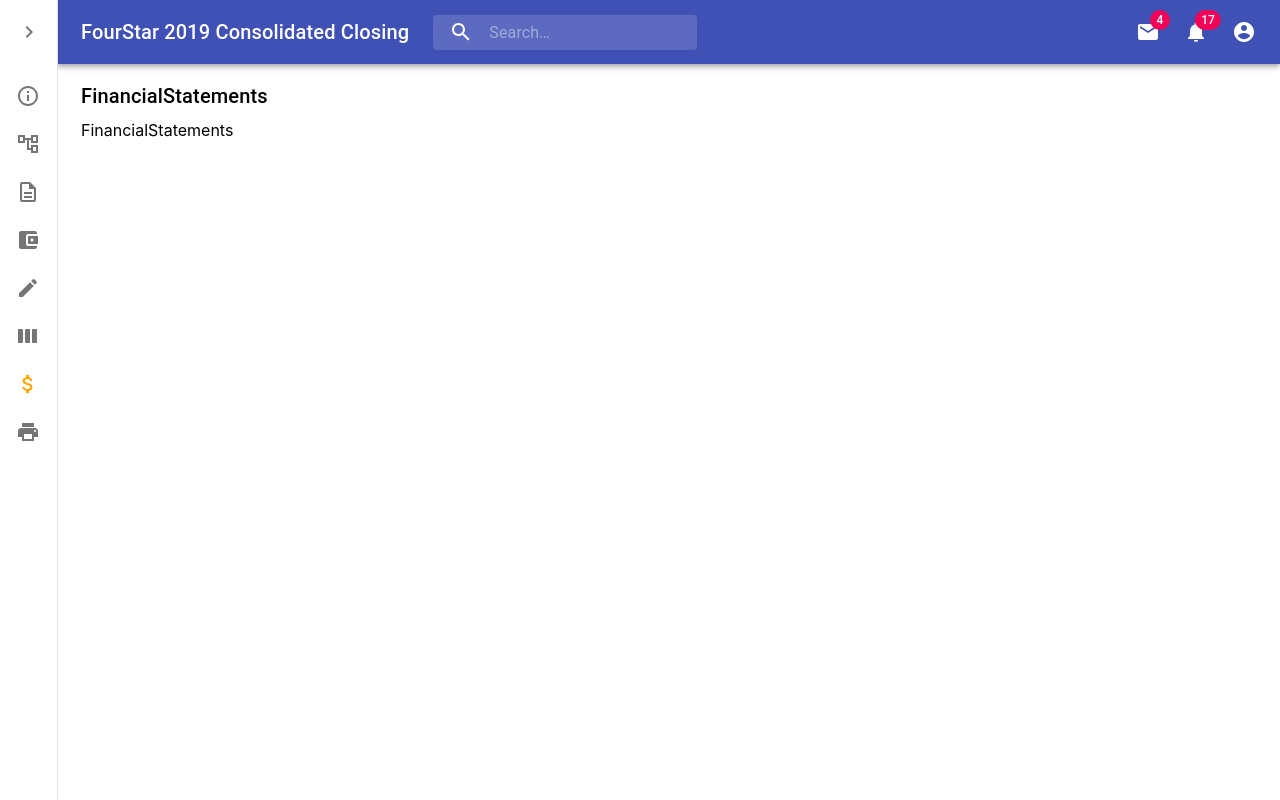
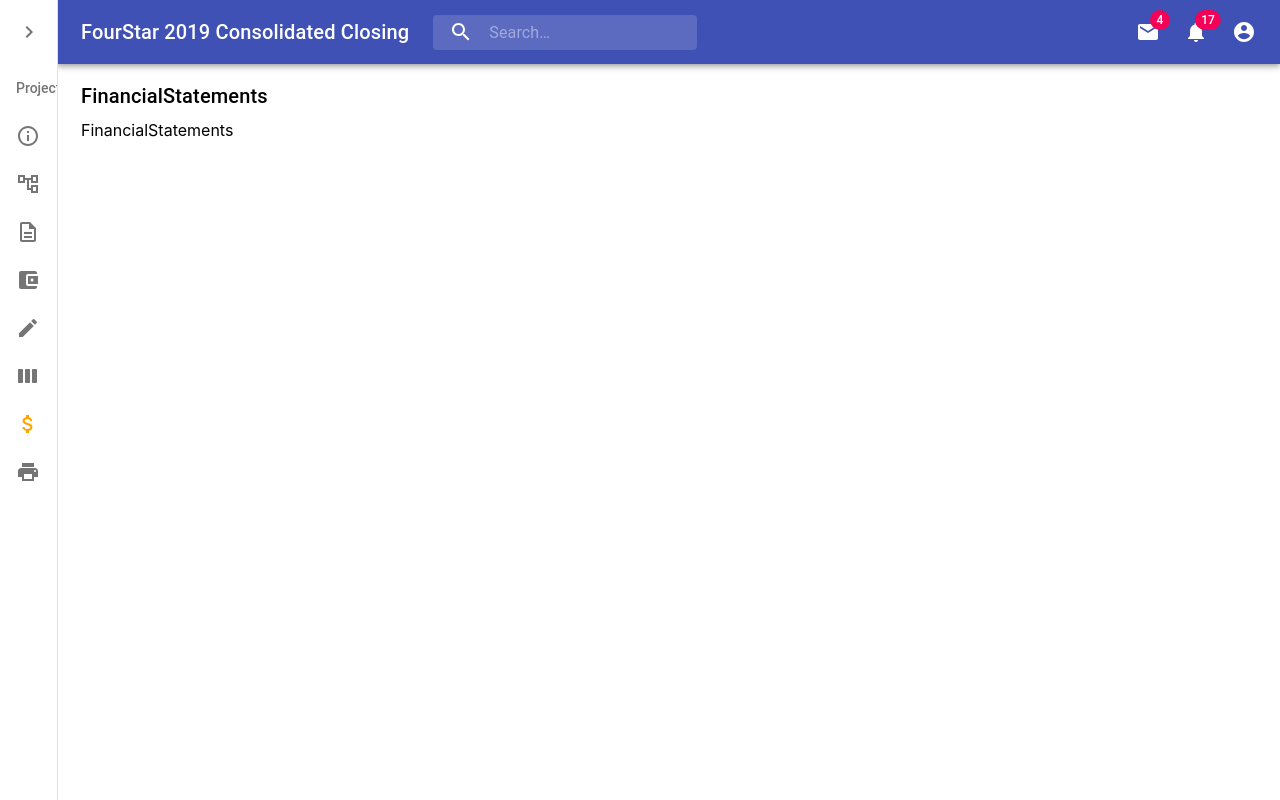
Before and after one commit to NoahGrayDL/datalobby-prototype, a React (Create React App) app: page /financial-statements/lead-sheet in a window 1280 px wide. Built offline with nearby package versions, Linux system fonts and the light colour scheme.

Commit message:
drawer handler update

```diff
--- a/src/components/layout/Layout.js
+++ b/src/components/layout/Layout.js
@@ -16,21 +16,15 @@
   const theme = useTheme()
   const [open, setOpen] = React.useState(false)
 
-  const handleDrawerOpen = () => {
-    setOpen(true)
-    console.log("open")
-  }
-
-  const handleDrawerClose = () => {
-    setOpen(false)
-    console.log("close")
+  const handleDrawer = () => {
+    setOpen(!open)
+    console.log("drawer on/off")
   }
 
   return (
     <div className={classes.root}>
       <Sidebar
-        handleDrawerClose={handleDrawerClose}
-        handleDrawerOpen={handleDrawerOpen}
+        handleDrawer={handleDrawer}
         theme={theme}
         open={open}
         classes={classes}
--- a/src/components/layout/Menu.js
+++ /dev/null
@@ -1,47 +0,0 @@
-import React from "react"
-import { NavLink } from "react-router-dom"
-
-import { makeStyles } from "@material-ui/core/styles"
-import ListItem from "@material-ui/core/ListItem"
-import ListItemIcon from "@material-ui/core/ListItemIcon"
-import ListItemText from "@material-ui/core/ListItemText"
-
-//-----*-----*-----*-----*-----*-----//
-
-const useStyles = makeStyles(theme => ({
-  link: {
-    textDecoration: "none",
-    color: "inherit",
-    padding: "none",
-    display: "flex"
-  },
-  activeMenu: {
-    color: "orange",
-    "& svg": {
-      fill: "orange"
-    }
-  },
-  menuIcon: {
-    minWidth: 40,
-    marginRight: 2
-  }
-}))
-
-const Menu = props => {
-  const { title, icon, url } = props
-  const classes = useStyles()
-  return (
-    <NavLink
-      to={url}
-      className={classes.link}
-      activeClassName={classes.activeMenu}
-    >
-      <ListItem button key={title} className={classes.menu}>
-        <ListItemIcon className={classes.menuIcon}>{icon}</ListItemIcon>
-        <ListItemText primary={title} />
-      </ListItem>
-    </NavLink>
-  )
-}
-
-export default Menu
--- a/src/components/layout/Sidebar.js
+++ b/src/components/layout/Sidebar.js
@@ -6,11 +6,11 @@
 import IconButton from "@material-ui/core/IconButton"
 import ChevronLeftIcon from "@material-ui/icons/ChevronLeft"
 import ChevronRightIcon from "@material-ui/icons/ChevronRight"
-import MenuList from "./MenuList"
+import MenuList from "./SidebarMenuList"
 import { drawerWidth, collapsedDrawerWidth } from "../standard"
 
 const Sidebar = props => {
-  const { open, handleDrawerClose, handleDrawerOpen } = props
+  const { open, handleDrawer } = props
   const classes = useStyles()
 
   return (
@@ -29,7 +29,7 @@
       open={open}
     >
       <div className={classes.toolbar}>
-        <IconButton onClick={open ? handleDrawerClose : handleDrawerOpen}>
+        <IconButton onClick={handleDrawer}>
           {open ? <ChevronLeftIcon /> : <ChevronRightIcon />}
         </IconButton>
       </div>
--- /dev/null
+++ b/src/components/layout/SidebarMenu.js
@@ -0,0 +1,93 @@
+import React, { useState } from "react"
+import { NavLink } from "react-router-dom"
+
+import { makeStyles } from "@material-ui/core/styles"
+
+import ListItem from "@material-ui/core/ListItem"
+import ListItemIcon from "@material-ui/core/ListItemIcon"
+import ListItemText from "@material-ui/core/ListItemText"
+// for sub menu
+import InboxIcon from "@material-ui/icons/MoveToInbox"
+import ExpandLess from "@material-ui/icons/ExpandLess"
+import ExpandMore from "@material-ui/icons/ExpandMore"
+import Collapse from "@material-ui/core/Collapse"
+import List from "@material-ui/core/List"
+import StarBorder from "@material-ui/icons/StarBorder"
+
+//-----*-----*-----*-----*-----*-----//
+
+const useStyles = makeStyles(theme => ({
+  link: {
+    textDecoration: "none",
+    color: "inherit",
+    padding: "none",
+    display: "flex"
+  },
+  activeMenu: {
+    color: "orange",
+    "& svg": {
+      fill: "orange"
+    }
+  },
+  menuIcon: {
+    minWidth: 40,
+    marginRight: 2
+  }
+}))
+
+const SidebarMenu = props => {
+  const { title, icon, url, subMenus } = props
+  const classes = useStyles()
+  const [subMenuOpen, setSubMenuOpen] = useState(true)
+
+  return (
+    <NavLink
+      to={url}
+      className={classes.link}
+      activeClassName={classes.activeMenu}
+    >
+      <ListItem button key={title} className={classes.menu}>
+        <ListItemIcon className={classes.menuIcon}>{icon}</ListItemIcon>
+        <ListItemText primary={title} />
+        {subMenuOpen ? <ExpandLess /> : <ExpandMore />}
+      </ListItem>
+    </NavLink>
+  )
+}
+
+const SidebarSubMenu = props => {
+  const { title, icon, url, subMenus } = props
+  const classes = useStyles()
+
+  const [subMenuOpen, setSubMenuOpen] = useState(true)
+  const subMenuClick = () => {
+    console.log("hi")
+  }
+  return (
+    <NavLink
+      to={url}
+      className={classes.link}
+      activeClassName={classes.activeMenu}
+    >
+      <ListItem button onClick={subMenuClick}>
+        <ListItemIcon>
+          <InboxIcon />
+        </ListItemIcon>
+        <ListItemText primary="Inbox" />
+        {subMenuOpen ? <ExpandLess /> : <ExpandMore />}
+      </ListItem>
+      <Collapse in={subMenuOpen} timeout="auto" unmountOnExit>
+        <List component="div" disablePadding>
+          <ListItem button className={classes.nested}>
+            <ListItemIcon>
+              <StarBorder />
+            </ListItemIcon>
+            <ListItemText primary="Starred" />
+          </ListItem>
+        </List>
+      </Collapse>
+    </NavLink>
+  )
+}
+
+export default SidebarMenu
--- a/src/components/layout/MenuList.js
+++ b/src/components/layout/SidebarMenuList.js
@@ -5,20 +5,35 @@
 import AccountTreeOutlinedIcon from "@material-ui/icons/AccountTreeOutlined"
 import DescriptionOutlinedIcon from "@material-ui/icons/DescriptionOutlined"
 import AccountBalanceWalletIcon from "@material-ui/icons/AccountBalanceWallet"
-import Menu from "./Menu"
+import SidebarMenu from "./SidebarMenu"
+import ListSubheader from "@material-ui/core/ListSubheader"
+
 import EditIcon from "@material-ui/icons/Edit"
 import ViewWeekIcon from "@material-ui/icons/ViewWeek"
 import AttachMoneyIcon from "@material-ui/icons/AttachMoney"
 import PrintIcon from "@material-ui/icons/Print"
 //-----*-----*-----*-----*-----*-----//
 
-const MenuList = () => {
+const SidebarMenuList = () => {
   return (
-    <List>
+    <List
+      subheader={
+        <ListSubheader component="div" id="nested-list-subheader">
+          Project Menu
+        </ListSubheader>
+      }
+    >
       {MENUS.map((item, index) => {
-        const { title, icon, url } = item
+        const { title, icon, url, subMenus } = item
         return (
-          <Menu title={title} index={index} icon={icon} url={url} key={title} />
+          <SidebarMenu
+            title={title}
+            index={index}
+            icon={icon}
+            url={url}
+            subMenus={subMenus}
+            key={title}
+          />
         )
       })}
     </List>
@@ -29,43 +44,51 @@
   {
     title: "Company Information",
     icon: <InfoOutlinedIcon />,
-    url: "/company-information"
+    url: "/company-information",
+    subMenus: true
   },
   {
     title: "Chart of Account",
     icon: <AccountTreeOutlinedIcon />,
-    url: "/chart-of-account"
+    url: "/chart-of-account",
+    subMenus: false
   },
   {
     title: "Ledgers",
     icon: <DescriptionOutlinedIcon />,
-    url: "/ledgers"
+    url: "/ledgers",
+    subMenus: false
   },
   {
     title: "Trial Balance",
     icon: <AccountBalanceWalletIcon />,
-    url: "/trial-balance"
+    url: "/trial-balance",
+    subMenus: false
   },
   {
     title: "Adjustments",
     icon: <EditIcon />,
-    url: "/adjustments"
+    url: "/adjustments",
+    subMenus: false
   },
   {
     title: "Lead Sheet",
     icon: <ViewWeekIcon />,
-    url: "/lead-sheet"
+    url: "/lead-sheet",
+    subMenus: false
   },
   {
     title: "Financial Statements",
     icon: <AttachMoneyIcon />,
-    url: "/financial-statements"
+    url: "/financial-statements",
+    subMenus: false
   },
   {
     title: "Report",
     icon: <PrintIcon />,
-    url: "/report"
+    url: "/report",
+    subMenus: false
   }
 ]
 
-export default MenuList
+export default SidebarMenuList
```
